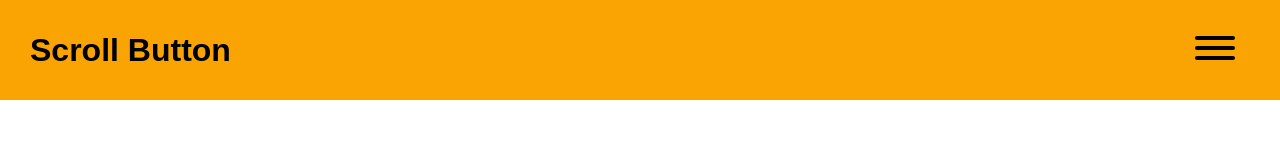
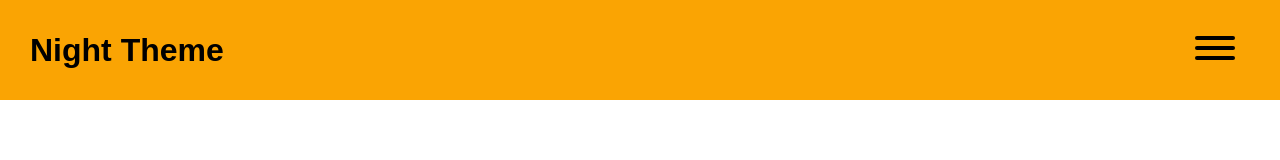
Before and after one commit to RowilMoran/Javascript-DOM-exercises, a plain HTML site: page index.html in a window 1280 px wide. Shown: the top 160 px of the page. Drawn offline with Linux system fonts and the light colour scheme.

```diff
--- a/index.html
+++ b/index.html
@@ -6,11 +6,11 @@
     <meta name="viewport" content="width=device-width, initial-scale=1.0">
     <link href="styles/style.css" rel="stylesheet">
     <script src="https://kit.fontawesome.com/d80affeeab.js" crossorigin="anonymous"></script>
-    <title>scroll Button</title>
+    <title>Night Theme</title>
 </head>
 <body data-dark>
     <header>
-        <h1 >Scroll Button</h1>
+        <h1 >Night Theme</h1>
         <button  class="btn hamburger hamburger--collapse" type="button">
             <span  class="hamburger-box">
               <span class="hamburger-inner"></span>
```
